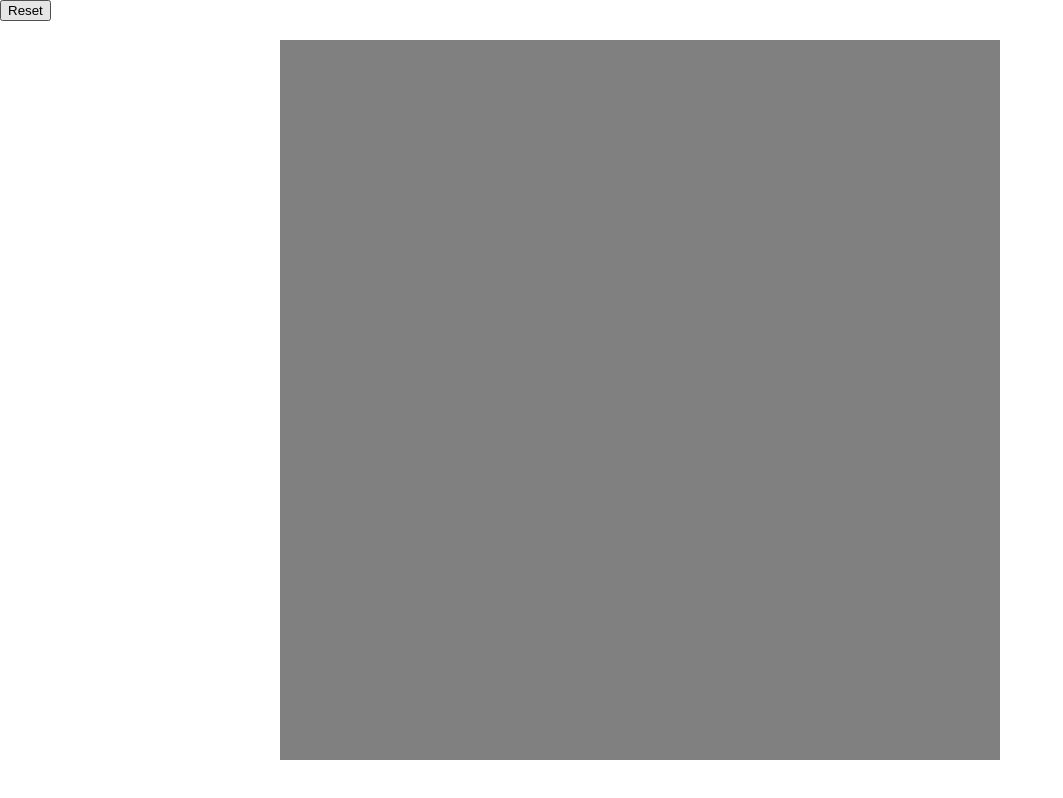
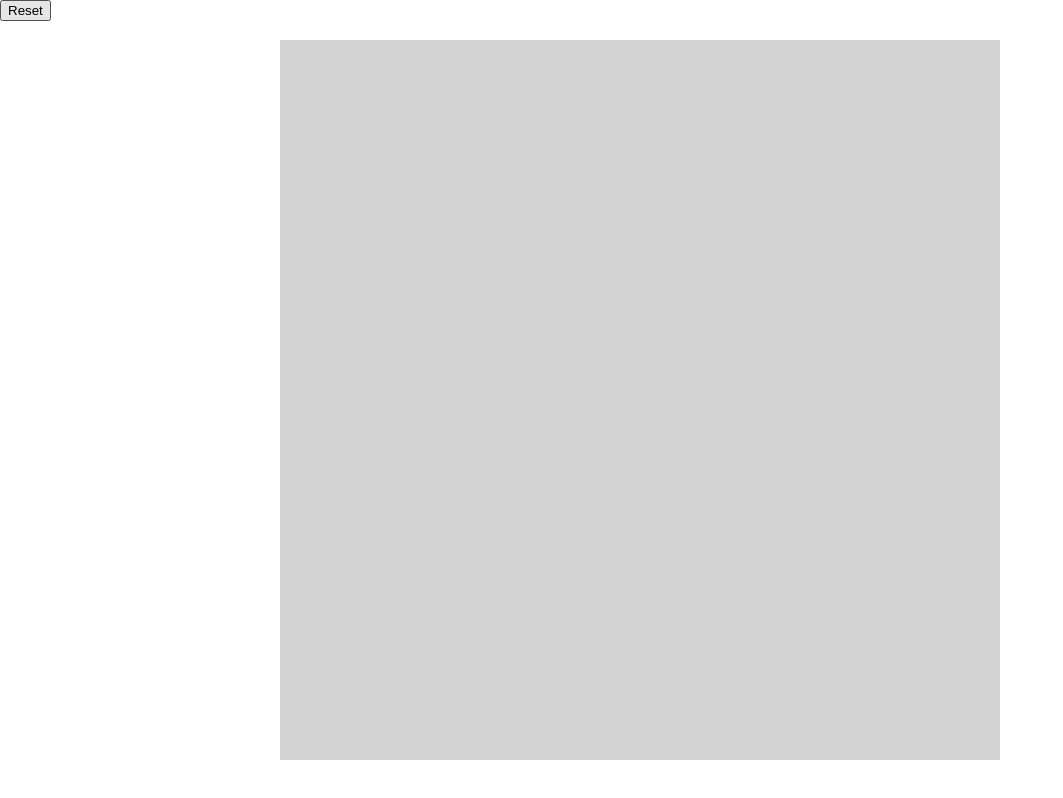
Before and after one commit to werronense/etch-a-sketch, a plain HTML site: page index.html in a window 1280 px wide. Shown: the whole page, without its empty margins (0-1063 px from the left). Drawn offline with Linux system fonts and the light colour scheme.

Commit message:
Make pixels transparent and add event listener

```diff
--- a/main.js
+++ b/main.js
@@ -1,5 +1,9 @@
 document.addEventListener("DOMContentLoaded", () => {
   const screen = document.querySelector("#screen");
+
+  function  darkenPixel(pixel) {
+    console.log(pixel.getAttribute("opacity"));
+  }
 
   function generatePixels(dimension) {
     for (i = 0; i < dimension; i++) {
@@ -10,6 +14,14 @@ document.addEventListener("DOMContentLoaded", () => {
       for (j = 0; j < dimension; j++) {
         const newPixel = document.createElement("div");
         newPixel.classList.add("pixel");
+
+        newPixel.setAttribute("background", "gray");
+        newPixel.setAttribute("opacity", "0");
+
+        newPixel.addEventListener("mouseover", e => {
+          darkenPixel(e.target);
+        });
+
         newRow.appendChild(newPixel);
       }
 
--- a/styles.css
+++ b/styles.css
@@ -60,6 +60,7 @@ header {
 }
 
 #screen {
+  background-color: lightgray;
   display: flex;
   flex-direction: column;
   height: 90vh;
@@ -73,6 +74,5 @@ header {
 }
 
 .pixel {
-  background-color: gray;
   flex: 1;
 }
```
